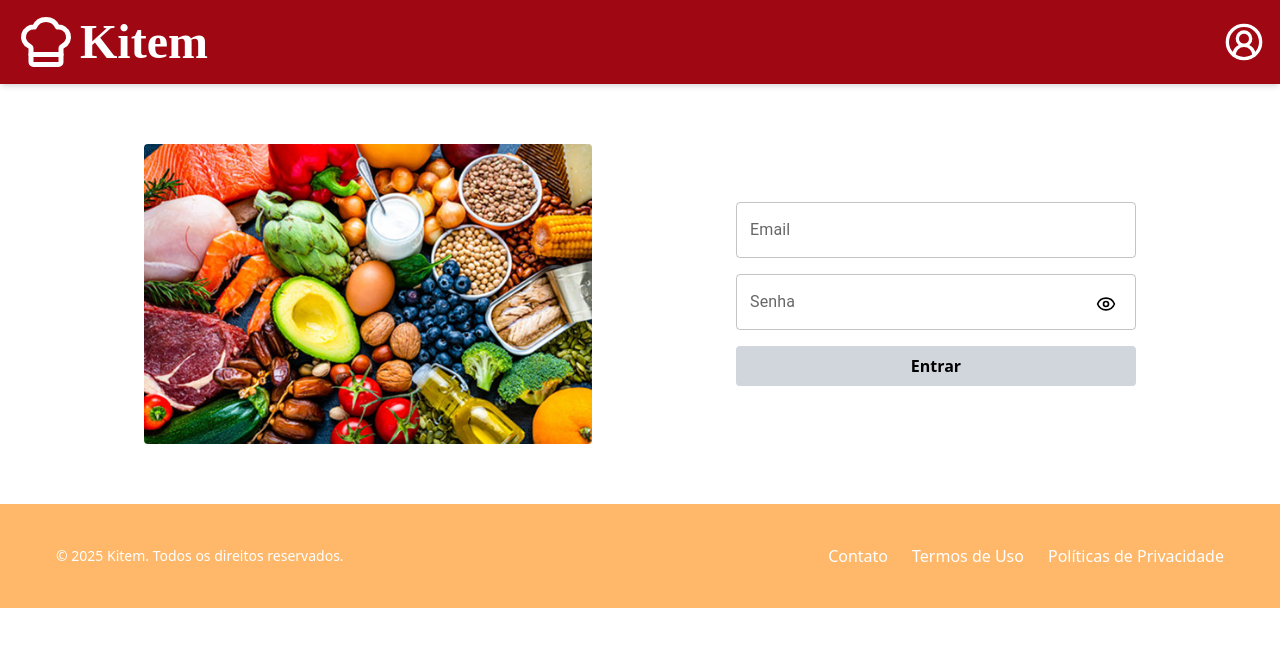
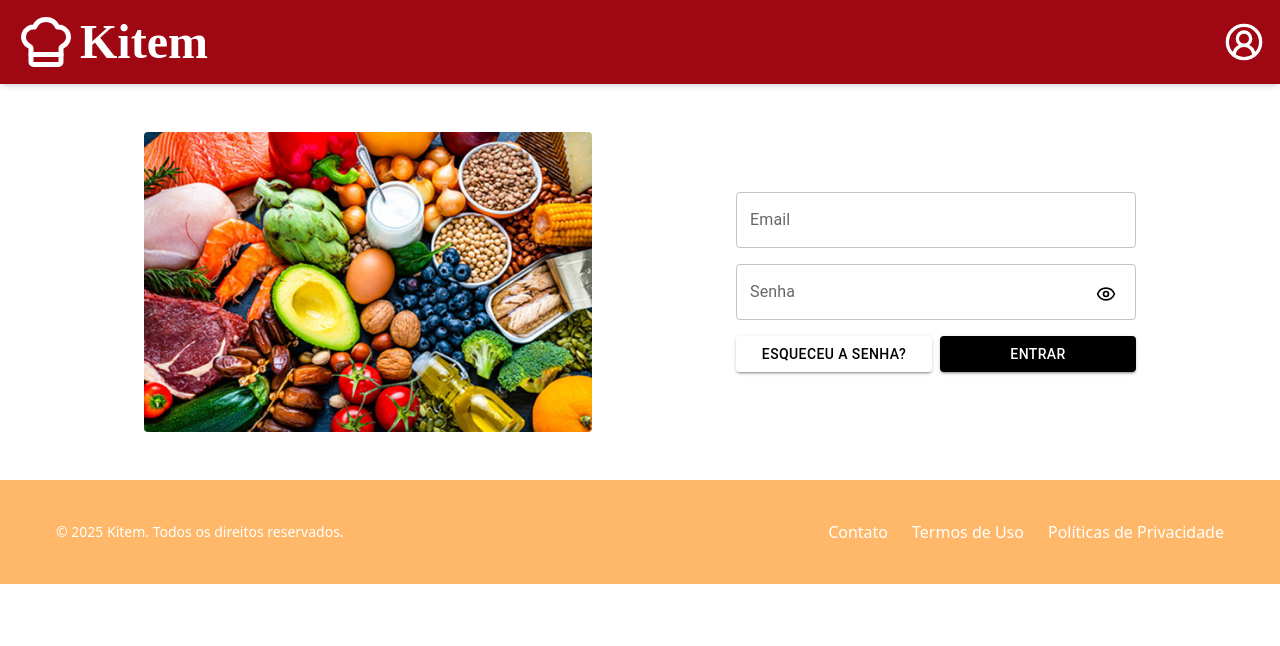
Before and after one commit to prado-marcos/kitem, a React (Vite) app in the folder front-end/: page /login in a window 1280 px wide. Shown: the top 646 px of the page. Built offline with nearby package versions, Linux system fonts and the light colour scheme.

Commit message:
alterado estilos

```diff
--- a/front-end/src/pages/Home.tsx
+++ b/front-end/src/pages/Home.tsx
@@ -8,6 +8,7 @@ import { Navigation } from "swiper/modules";
 import "swiper/css";
 // @ts-expect-error importe funciona normalmente
 import "swiper/css/navigation";
+import { Button } from "@mui/material";
 
 interface FilterProps {
   label: string;
@@ -105,24 +106,36 @@ function Banner() {
             onChange={(e) => setQuery(e.target.value)}
             className="bg-white rounded-sm px-2 py-1"
           />
-          <button
+          <Button
             onClick={handleSearch}
-            className="bg-gray-300 rounded-sm px-2 py-1 pointer-button"
             title="Buscar"
+            type="button"
+            sx={{
+              backgroundColor: "#D9D9D9",
+              "&:hover": { backgroundColor: "#f0f0f0" },
+              color: "#000000",
+            }}
+            variant="contained"
           >
-            <Search className="h-4 w-4 my-1" />
-          </button>
-          <button
+            <Search className="size-5" />
+          </Button>
+          <Button
             onClick={() => handleAdvancedSearch(!toggleAdvancedSearch)}
-            className="bg-gray-300 rounded-sm px-2 py-1 pointer-button"
             title="Busca Avançada"
+            type="button"
+            sx={{
+              backgroundColor: "#D9D9D9",
+              "&:hover": { backgroundColor: "#f0f0f0" },
+              color: "#000000",
+            }}
+            variant="contained"
           >
             {toggleAdvancedSearch ? (
               <ChevronUp className="h-4 w-4 my-1" />
             ) : (
               <ChevronDown className="h-4 w-4 my-1" />
             )}
-          </button>
+          </Button>
         </div>
       </div>
       <AnimatePresence>
@@ -236,8 +249,12 @@ function FilterOption({ label, name, value }: FilterOptionProps) {
   );
 }
 
-function RecipeCarousel({ title, subTitle, recipes = [] }: RecipeCarouselProps) {
-// function RecipeCarousel({ title, subTitle, recipes }: RecipeCarousel) {
+function RecipeCarousel({
+  title,
+  subTitle,
+  recipes = [],
+}: RecipeCarouselProps) {
+  // function RecipeCarousel({ title, subTitle, recipes }: RecipeCarousel) {
   return (
     <div className="w-full flex flex-col items-center py-10">
       <h2 className="text-4xl font-bold mb-2">{title}</h2>
--- a/front-end/src/pages/Login.tsx
+++ b/front-end/src/pages/Login.tsx
@@ -49,7 +49,7 @@ export default function Login({ onLogin }: LoginProps) {
   }
 
   return (
-    <Box className="flex flex-row flex-center justify-evenly items-center my-15">
+    <Box className="flex flex-row flex-center justify-evenly items-center my-12">
       <img
         src={loginBanner}
         alt="Banner Login"
@@ -88,13 +88,35 @@ export default function Login({ onLogin }: LoginProps) {
             )}
           </button>
         </Box>
-        <button
-          type="submit"
-          className="bg-gray-300 rounded-sm p-2 pointer-button font-bold w-100"
-          title="Entrar"
-        >
-          Entrar
-        </button>
+        <Box className="flex flex-row gap-2">
+          <Button
+            type="button"
+            className="w-[50%]"
+            title="Entrar"
+            sx={{
+              backgroundColor: "#ffffff",
+              "&:hover": { backgroundColor: "#f0f0f0" },
+              color: "#000000",
+            }}
+            variant="contained"
+          >
+            Esqueceu a senha?
+          </Button>
+          <Button
+            type="submit"
+            className="w-[50%]"
+            title="Entrar"
+            color="primary"
+            variant="contained"
+            sx={{
+              backgroundColor: "#000000",
+              "&:hover": { backgroundColor: "#5C5C5C" },
+              color: "#ffffff",
+            }}
+          >
+            Entrar
+          </Button>
+        </Box>
       </form>
       <Snackbar
         open={openSnackBar}
```
